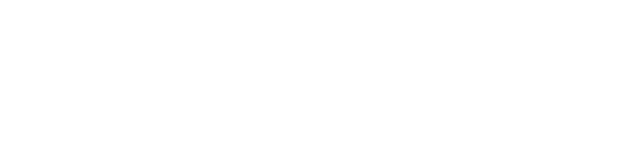
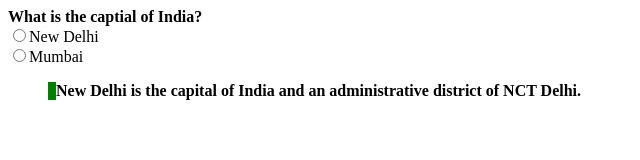
Before and after one commit to acciojob/trivia-utpalbhagat9213, a website: page main.html in a window 1280 px wide. Shown: the whole page, without its empty margins (0-640 px from the left). Drawn offline with Linux system fonts and the light colour scheme.

Commit message:
created a submission

```diff
--- a/main.html
+++ b/main.html
@@ -5,11 +5,29 @@
 <head>
 	<link rel="stylesheet" href="styles.css">
 </head>
+<style>
+	#q
+{
+	Max-width: Around 600px;
+	Margin: Approximately 10px;
+Padding: Around 15px;
+Border-left: 8px solid green;
+Background-color: close to #f8fffe;
+Font-weight: Bold;
+}
 
+</style>
 <body>
 	<!-- the entire body must be written by student -->
     <script type="text/javascript" src="./script.js">
 </script>
+	<b>What is the captial of India?</b><br>
+	<input type="radio">New Delhi<br>
+	<input type="radio">Mumbai
+	<blockquote id="q">
+		New Delhi is the capital of India and an administrative district of NCT Delhi.
+	</blockquote>
+
 
 </body>
 
--- a/styles.css
+++ b/styles.css
@@ -1,2 +0,0 @@
-
-/* Your CSS Code here. */
```
